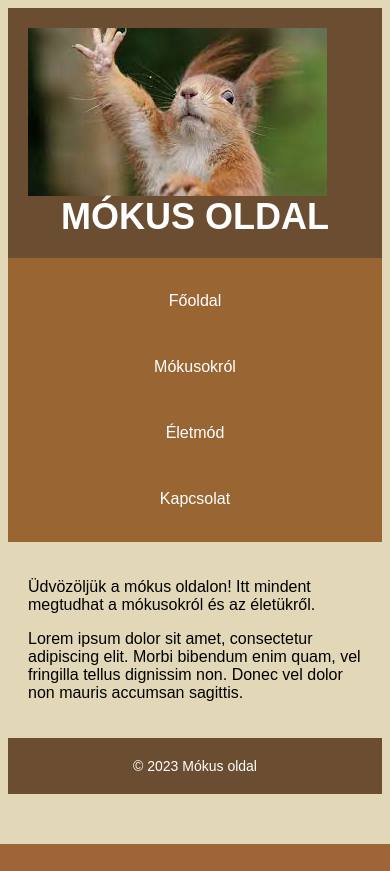
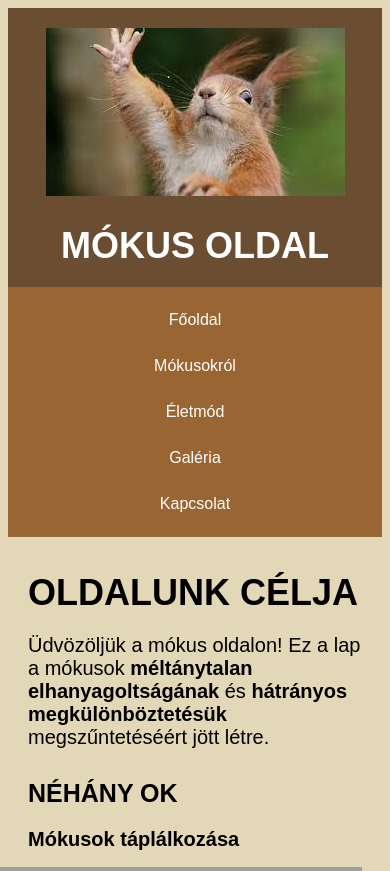
Before and after one commit to Janus84/web_beadando, a PHP site: page / in a window 390 px wide. Shown: the top 871 px of the page. Before the commit the page ends 844 px from the top, so only its background shows below. Run offline with PHP 8.4, Linux system fonts and the light colour scheme; grey boxes are pictures that could not be loaded.

Commit message:
Főoldal kész Összelinkelve a többivel, új menüpont Formázások Reszponziv megjelenítés már jól működik Galéria fix fájl megjelenítéssel HTML fájlok kimozgatása a gyökérbe Űrlap formázás nélkül (videónál lehet máshogy kellene) Rólunk alapja kész

```diff
--- a/css/style.css
+++ b/css/style.css
@@ -1,6 +1,7 @@
 body {
     background-color: #E2D8B8;
     font-family: Arial, sans-serif;
+    min-width: 200px;
 }
 
 header {
@@ -10,14 +11,47 @@ header {
     color: #FFF;
 }
 
+#logo {
+    display: inline;
+    margin-bottom: 10px;
+    overflow: hidden;
+}
+
 h1 {
-    margin: 0;
+    margin: 15px 0 0;
     font-size: 36px;
     text-transform: uppercase;
 }
 
-#logo {
-    display: block;
+h2 {
+    margin: 30px 0 0;
+    font-size: 25px;
+    text-transform: uppercase;
+}
+
+.h2small {
+    /*margin: 0;*/
+    margin-top: 30px;
+    font-size: 22px;
+    text-transform: none;
+}
+
+h3 {
+    margin: 20px 0 0;
+    font-size: 20px;
+    /*text-transform: uppercase;*/
+}
+
+.title_text{
+    font-size: 20px;
+}
+
+mark {
+    background-color: #a68466;
+}
+
+i {
+   font-size: 14px;
 }
 
 nav {
@@ -25,18 +59,18 @@ nav {
     padding: 10px;
 }
 
-ul {
+nav ul {
     list-style-type: none;
     margin: 0;
     padding: 0;
     overflow: hidden;
 }
 
-li {
+nav li {
     float: left;
 }
 
-li a {
+nav li a {
     display: block;
     color: #FFF;
     text-align: center;
@@ -44,8 +78,38 @@ li a {
     text-decoration: none;
 }
 
-li a:hover {
+nav li a:hover {
     background-color: #714825;
+}
+
+a {
+    color:#714825;
+}
+
+a:visited {
+    #color: #6B4D32;
+}
+a.support {
+    color: #714825;
+    display: block;
+    width:100%;
+    text-align: center;
+    margin-left: auto;          /* vízszintesen középre igazítjuk az elemet */
+    margin-right: auto;
+    text-transform: uppercase;
+    font-size: 30px;
+}
+
+a.support:hover {
+    background-color: #714825;
+    color:#E2D8B8;
+}
+
+
+
+
+nav li a:active {
+      color: black;
 }
 
 main {
@@ -60,22 +124,23 @@ footer {
     font-size: 14px;
 }
 
+/*600 pixeltől új stílus*/
 @media only screen and (max-width: 600px) {
-    /* A navbar elemek egy sorba kerülnek */
+    /* Egy sorba rendezzük az elemeket */
     nav {
         overflow: hidden;
     }
 
-    /* A navbar elemek a teljes szélességnyi helyet elfoglalják */
-    li {
+    /* Az elemek teljes szélességet elfoglalják, és középre igazítottakk */
+    nav li {
         width: 100%;
         display: block;
         text-align: center;
     }
 
-    /* A navbar linkjeinek stílusa módosul */
-    li a {
-        margin-top: 10px;
-        margin-bottom: 10px;
+    #logo {
+        max-width: 100%;
+        height: auto;
     }
+
 }
--- a/index.html
+++ b/index.html
@@ -3,6 +3,9 @@
 <head>
     <title>Mókus oldal</title>
     <meta name="viewport" content="width=device-width, initial-scale=1" charset="UTF-8">
+    <meta name="author" content="Kovács Imre, Molnár János"/>
+    <meta name="description" content="Oldal a mókusok népszerűsítésére"/>
+    <meta name="kaywords" content="mókus, igazságtalanság, cuki"/>
     <link rel="stylesheet" href="css/style.css">
 </head>
 <body>
@@ -13,14 +16,61 @@
 <nav>
     <ul>
         <li><a href="index.html">Főoldal</a></li>
-        <li><a href="html/mokusokrol.html">Mókusokról</a></li>
-        <li><a href="html/eletmod.html">Életmód</a></li>
-        <li><a href="html/kapcsolat.html">Kapcsolat</a></li>
+        <li><a href="mokusokrol.html">Mókusokról</a></li>
+        <li><a href="eletmod.html">Életmód</a></li>
+        <li><a href="galeria.html">Galéria</a></li>
+        <li><a href="kapcsolat.html">Kapcsolat</a></li>
     </ul>
 </nav>
 <main>
-    <p>Üdvözöljük a mókus oldalon! Itt mindent megtudhat a mókusokról és az életükről.</p>
-    <p>Lorem ipsum dolor sit amet, consectetur adipiscing elit. Morbi bibendum enim quam, vel fringilla tellus dignissim non. Donec vel dolor non mauris accumsan sagittis.</p>
+    <article>
+        <h1>Oldalunk célja</h1>
+        <p class="title_text">Üdvözöljük a mókus oldalon! Ez a lap a mókusok <strong>méltánytalan elhanyagoltságának</strong>
+            és <strong>hátrányos megkülönböztetésük</strong> megszűntetéséért jött létre.
+        <section>
+            <h2>Néhány ok</h2>
+
+                <h3>Mókusok táplálkozása</h3>
+        <div>
+            <img src="media/twril.gif" alt="szegény mókuska" style="float: right; margin-left: 10px;">
+            <p>Szegény éhező mókusok próbálnak túlélni a <b>téli hideg</b> időben, ezért a madáretetőkben található
+                <em><a href="mokusokrol.html#elelmezes">magvak korai begyűjtésére</a></em> fokozottan szükségük van. A gonosz madarak nemhogy eleszik a szegény mókusok elől a táplálékot,
+                hanem még szörnyű csapdákat is állítanak. <i>Ez a madarakra igen jellemző</i></p>
+        </div>
+
+
+                <h3>Gyermekversek</h3>
+                <p>Már kiskorunktól a múkusok ellen hangolás elkezdődik gyermekversek formájában.</p>
+                <blockquote>
+                    "Mókuska mókuska Felmászott a fára<br/>
+                    Leesett leesett kitörött a lába<br/>
+                    Doktor bácsi
+                    <mark>ne gyógyítsa meg</mark>
+                    <br/>
+                    Huncut a mókus úgy is fára megy"<br/>
+                    <cite><a href="https://www.gyerekdal.hu/dal/mokuska-mokuska" target="_blank">Az idézet
+                        forrása</a></cite>
+                </blockquote>
+                <p>A mókusok <em><a href="eletmod.html#elohely">élőhelye</a></em> igen is indokolja a fára mászás
+                    szükségességét</p>
+
+        </section>
+        <section>
+            <h2>Következmények</h2>
+            <p>A mókuskák jellemzően és igen méltánytalanul kiszorulnak a cukiságok köréből, ami az alábbiakban mutatkozik meg:</p>
+            <ul>
+                <li>Szinte beszerezhetetlen plüssök és hűtőmágnesek</li>
+                <li>Nem forgalmazott mókusos pólók az általunk kedvelt fajtából</li>
+                <li>Megfelelően létesített és mókustáplálkozást könnyített etetők létesítése változatos étrenddel</li>
+                <li>Kutyák és Cicák mérhetetlen túlsúlya mellett még a nem létező mesebeli állatok is sűrűbben megtalálhatóak</li>
+            </ul>
+        </section>
+    </article>
+    <section>
+        <a class="support" href="urlap.html">Segíts a mókusokon és kattints!</a>
+    </section>
+
+
 </main>
 <footer>
     © 2023 Mókus oldal
```
Also changed, not shown: css/galeria.css (added, +19 -0 lines), css/urlap.css (added, +42 -0 lines), eletmod.html (renamed from html/eletmod.html, +12 -11 lines), galeria.html (added, +49 -0 lines), kapcsolat.html (renamed from html/kapcsolat.html, +5 -4 lines), mokusokrol.html (renamed from html/mokusokrol.html, +8 -7 lines), urlap.html (added, +64 -0 lines).
